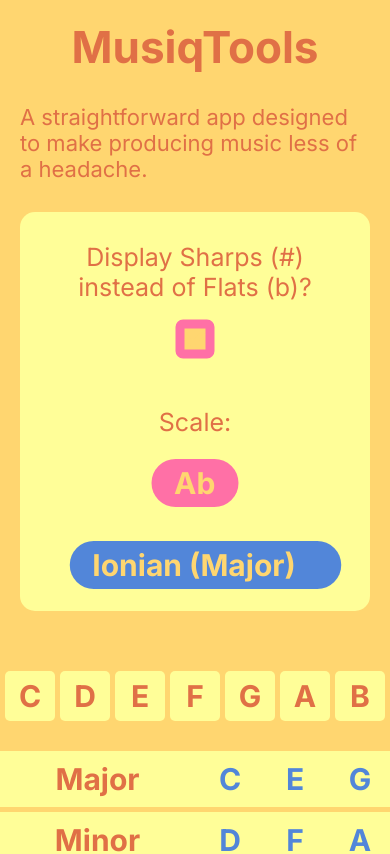
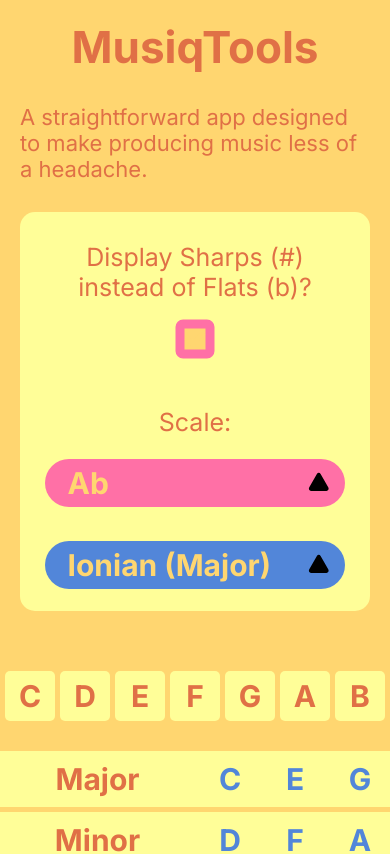
Before and after one commit to JoshSilveous/old-musiqtools, a React (Create React App) app: page / in a window 390 px wide. Shown: the top 854 px of the page. Built offline with nearby package versions, Linux system fonts and the light colour scheme.

Commit message:
More work on mobile compatibility

```diff
--- a/src/App/App_Mobile.css
+++ b/src/App/App_Mobile.css
@@ -36,5 +36,6 @@
     width: auto;
     height: auto;
     scale: 150%;
+    margin-left: 0;
 
 }
--- a/src/global/JForm/JForm.css
+++ b/src/global/JForm/JForm.css
@@ -36,9 +36,13 @@
         left: 0;
         right: 0;
         bottom: 0;
+        width: 200px
     }
     .JForm-mobile {
         display: block;
+        background: url(../../assets/DropDownArrow.svg) no-repeat;
+        background-position: right 10px top 45%;
+        background-size: 15px;
     }
     .JForm-desktop {
         display: none;
--- a/src/global/JForm/JForm.tsx
+++ b/src/global/JForm/JForm.tsx
@@ -2,7 +2,7 @@
 import './JForm.css'
 import { ReactComponent as DropDownArrow } from '../../assets/DropDownArrow.svg'
 import { ReactComponent as CheckmarkActive } from '../../assets/checkbox_active.svg'
-import { JCheckboxProps, JSelectProps } from './Libraries_Types'
+import { JCheckboxProps, JSelectProps } from './JForm_Types'
 import { lightenColor } from './JForm_Functions'
 
 
```
Also changed, not shown: src/assets/DropDownArrow.svg, src/assets/temp.svg (added), src/global/JForm/JForm_Types.ts (renamed from src/global/JForm/Libraries_Types.ts).
